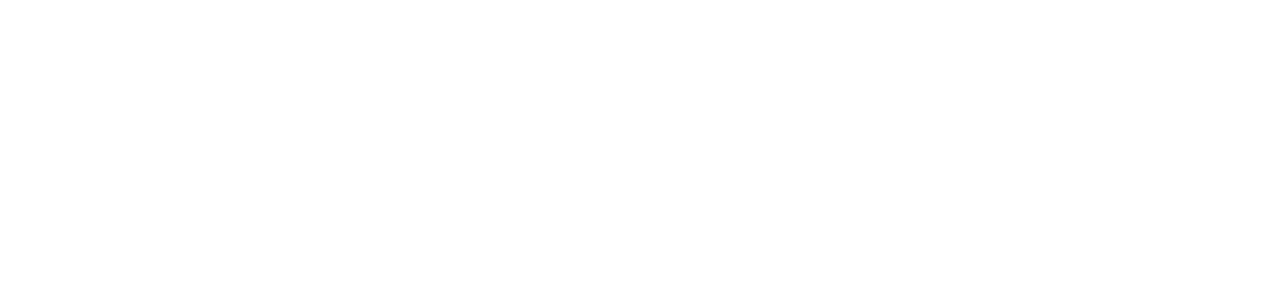
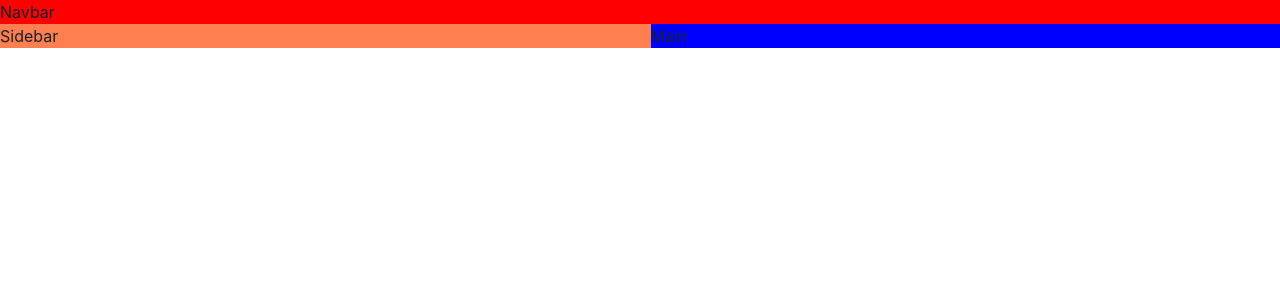
Before and after one commit to obaidkhan22/movie-discovery-app, a React (Vite) app: page / in a window 1280 px wide. Shown: the top 300 px of the page. Built offline with nearby package versions, Linux system fonts and the light colour scheme.

Commit message:
create responsive layout.

```diff
--- a/src/App.tsx
+++ b/src/App.tsx
@@ -1,5 +1,26 @@
+import { Grid, GridItem, Show } from "@chakra-ui/react";
+
 function App() {
-  return null;
+  return (
+    <Grid
+      templateAreas={{
+        base: `"nav" "main"`,
+        lg: `"nav nav" "aside main"`,
+      }}
+    >
+      <GridItem area="nav" bg="red">
+        Navbar
+      </GridItem>
+      <Show above="lg">
+        <GridItem area="aside" bg="coral">
+          Sidebar
+        </GridItem>
+      </Show>
+      <GridItem area="main" bg="blue">
+        Main
+      </GridItem>
+    </Grid>
+  );
 }
 
 export default App;
```
